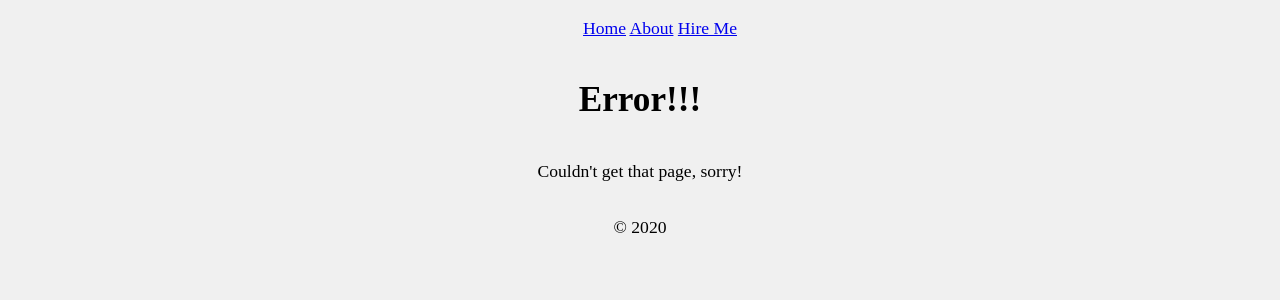
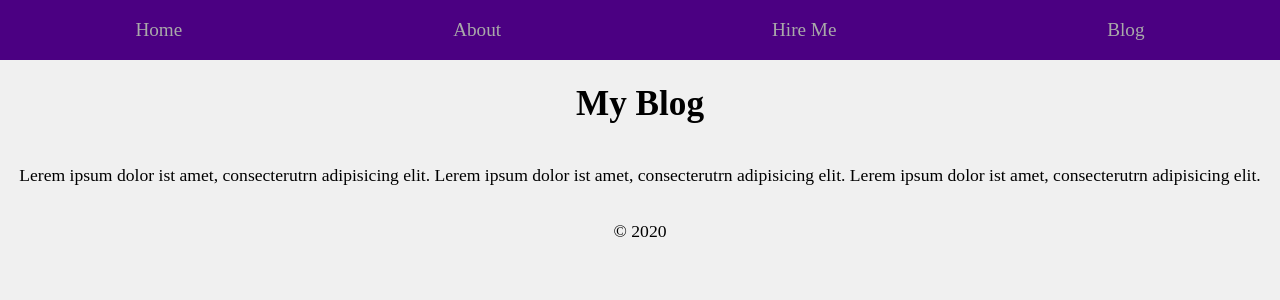
Before and after one commit to hopeogbons/next-portfolio, a Next.js app: page /post in a window 1280 px wide. Before the commit this address had no page. Shown: the top 300 px of the page. Built offline with nearby package versions, Linux system fonts and the light colour scheme; a small style sheet from the web is missing.

Commit message:
refactor Layout file

```diff
--- a/components/Layout.js
+++ b/components/Layout.js
@@ -5,15 +5,12 @@ import NProgress from 'nprogress';
 
 Router.onRouteChangeStart = (url) => NProgress.start();
 Router.onRouteChangeComplete = () => NProgress.done();
+Router.onRouteChangeError = () => NProgress.done();
 
 export default ({ children, title }) => (
   <div className="root">
     <Head>
       <title>Next Portfolio</title>
-      <link
-        rel="stylesheet"
-        href="https://cdnjs.cloudflare.com/ajax/libs/nprogress/0.2.0/nprogress.min.css"
-      />
     </Head>
     <menu>
       <Link href="/">
@@ -24,6 +21,9 @@ export default ({ children, title }) => (
       </Link>{' '}
       <Link href="/hire-me">
         <a>Hire Me</a>
+      </Link>{' '}
+      <Link href="/blog">
+        <a>Blog</a>
       </Link>
     </menu>
     <h1>{title}</h1>
@@ -35,20 +35,22 @@ export default ({ children, title }) => (
         justify-content: center;
         align-items: center;
         flex-direction: column;
+        margin: 0;
       }
-      header {
+      menu {
         width: 100%;
         display: flex;
         justify-content: space-around;
         padding: 1em;
         font-size: 1.2rem;
         background: indigo;
+        margin: 0;
       }
-      header a {
+      menu a {
         color: darkgrey;
         text-decoration: none;
       }
-      header a:hover {
+      menu a:hover {
         font-weight: bold;
         color: lightgrey;
       }
--- /dev/null
+++ b/pages/post.js
@@ -0,0 +1,13 @@
+import Layout from '../components/Layout';
+
+const Post = () => (
+  <Layout title="My Blog">
+    <p>
+      Lerem ipsum dolor ist amet, consecterutrn adipisicing elit. Lerem ipsum
+      dolor ist amet, consecterutrn adipisicing elit. Lerem ipsum dolor ist
+      amet, consecterutrn adipisicing elit.
+    </p>
+  </Layout>
+);
+
+export default Post;
```
